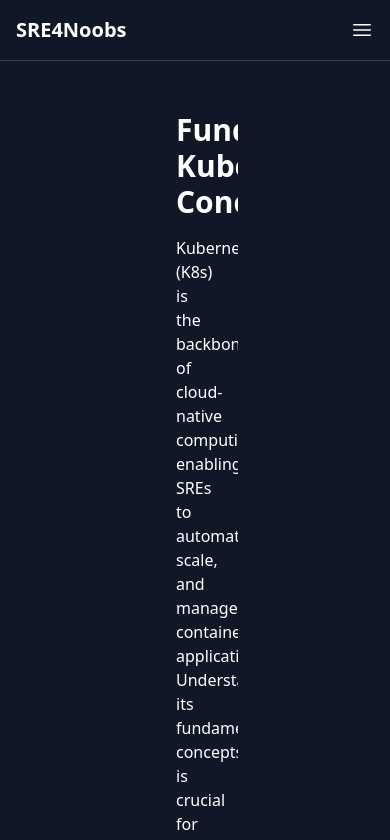
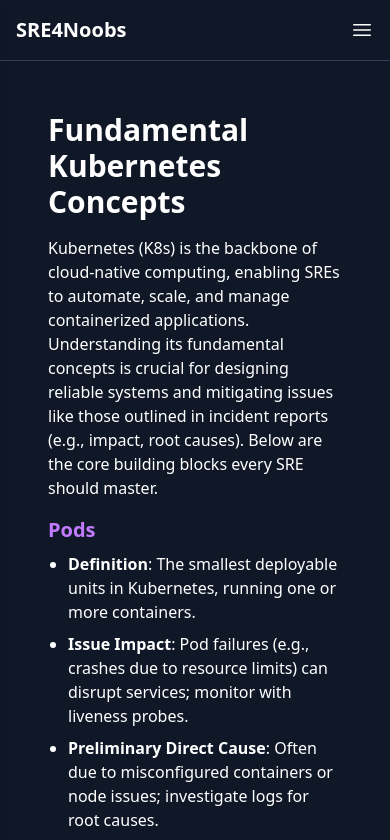
Before and after one commit to devops4noobs/sre4noobs, a Next.js app: page /technologies/kubernetes/fundamentals in a window 390 px wide. Shown: the top 840 px of the page. Built offline with nearby package versions, Linux system fonts and the light colour scheme.

Commit message:
mobile design

```diff
--- a/src/app/technologies/kubernetes/fundamentals/page.tsx
+++ b/src/app/technologies/kubernetes/fundamentals/page.tsx
@@ -1,6 +1,6 @@
 export default function FundamentalConceptsPage() {
   return (
-    <main className="p-6 bg-gray-900 text-white ml-32 mr-32 overflow-y-auto">
+    <main className="p-6 bg-gray-900 text-white overflow-y-auto">
       <h1 className="text-3xl font-bold mb-4">Fundamental Kubernetes Concepts</h1>
       <p className="mb-4">
         Kubernetes (K8s) is the backbone of cloud-native computing, enabling SREs to automate, scale, and manage containerized applications. Understanding its fundamental concepts is crucial for designing reliable systems and mitigating issues like those outlined in incident reports (e.g., impact, root causes). Below are the core building blocks every SRE should master.
```
